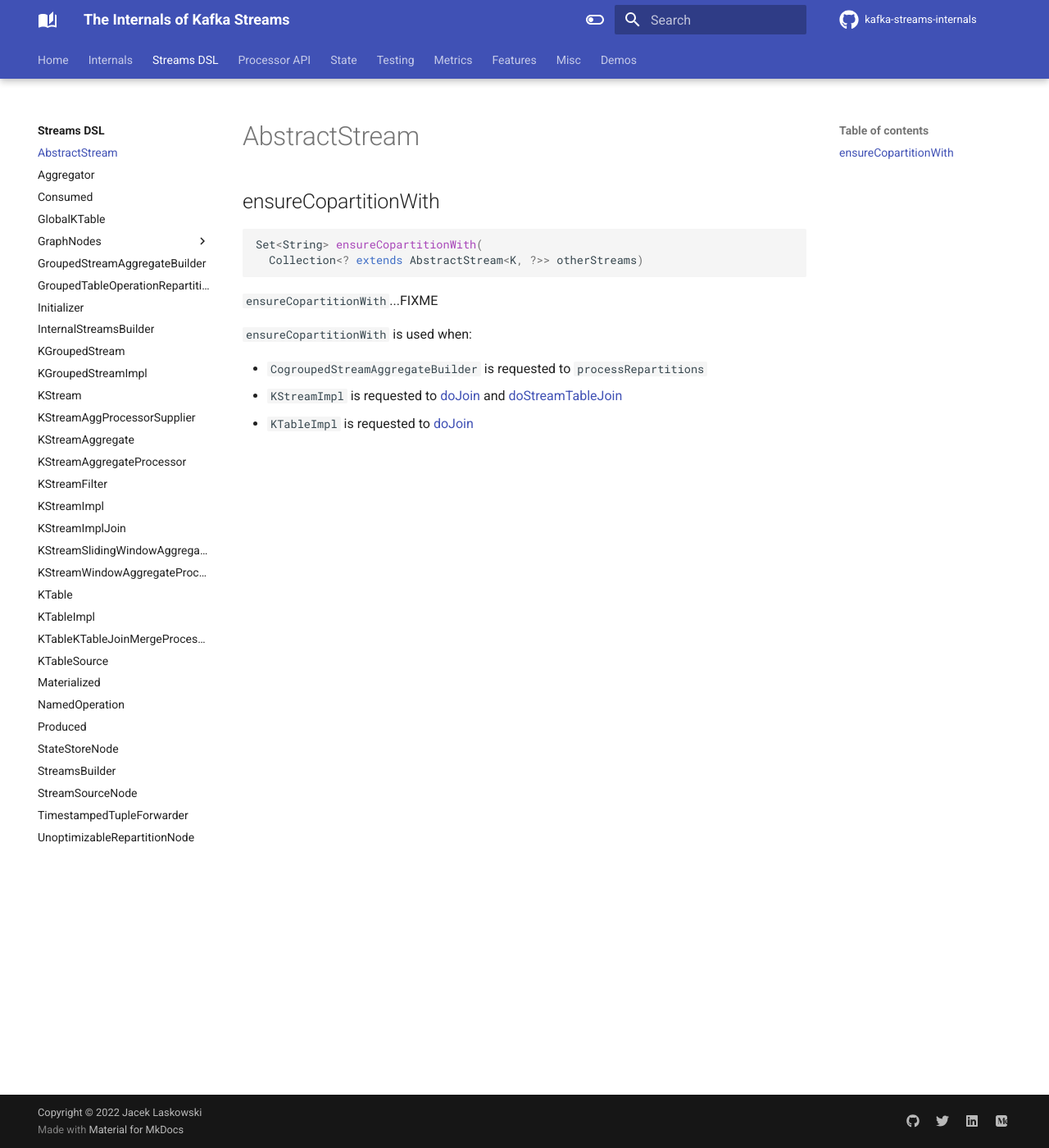
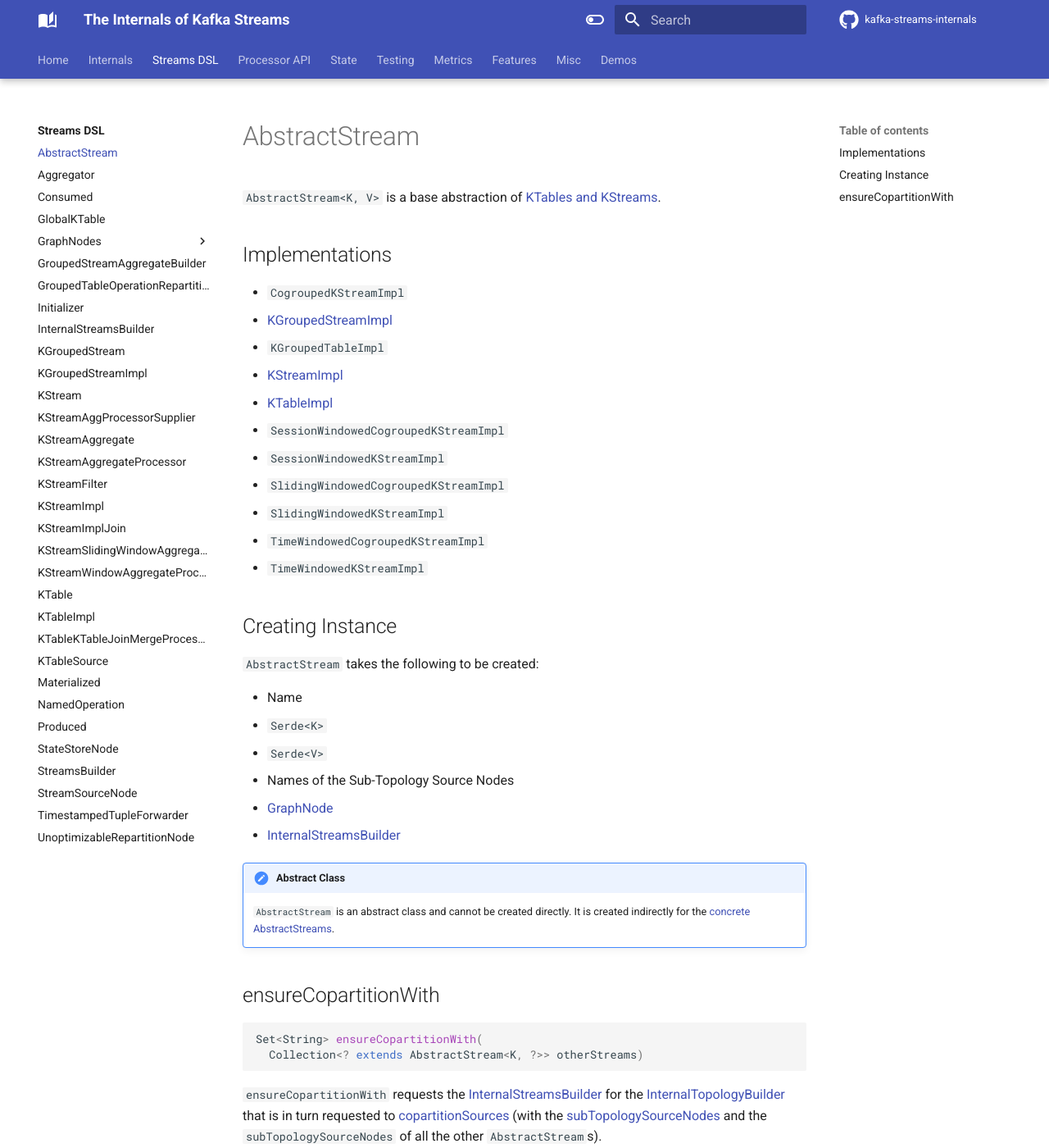
Before and after one commit to japila-books/kafka-streams-internals, an MkDocs documentation site: the page built from docs/kstream/AbstractStream.md, in a window 1280 px wide and 1400 px high. Shown: the whole window at 82% size. Built offline with MkDocs 1.6.1 and Material for MkDocs 9.7.7, drawn with Linux system fonts in a browser that asks for light colours; comment, search, counter and statistics services are not loaded; some of the changed text lies outside the part shown.

Commit message:
AbstractStream

````diff
--- a/docs/kstream/AbstractStream.md
+++ b/docs/kstream/AbstractStream.md
@@ -1,4 +1,34 @@
 # AbstractStream
+
+`AbstractStream<K, V>` is a base abstraction of [KTables and KStreams](#implementations).
+
+## Implementations
+
+* `CogroupedKStreamImpl`
+* [KGroupedStreamImpl](KGroupedStreamImpl.md)
+* `KGroupedTableImpl`
+* [KStreamImpl](KStreamImpl.md)
+* [KTableImpl](KTableImpl.md)
+* `SessionWindowedCogroupedKStreamImpl`
+* `SessionWindowedKStreamImpl`
+* `SlidingWindowedCogroupedKStreamImpl`
+* `SlidingWindowedKStreamImpl`
+* `TimeWindowedCogroupedKStreamImpl`
+* `TimeWindowedKStreamImpl`
+
+## Creating Instance
+
+`AbstractStream` takes the following to be created:
+
+* <span id="name"> Name
+* <span id="keySerde"> `Serde<K>`
+* <span id="valueSerde"> `Serde<V>`
+* <span id="subTopologySourceNodes"> Names of the Sub-Topology Source Nodes
+* <span id="graphNode"> [GraphNode](GraphNode.md)
+* <span id="builder"> [InternalStreamsBuilder](InternalStreamsBuilder.md)
+
+!!! note "Abstract Class"
+    `AbstractStream` is an abstract class and cannot be created directly. It is created indirectly for the [concrete AbstractStreams](#implementations).
 
 ## <span id="ensureCopartitionWith"> ensureCopartitionWith
 
@@ -7,7 +37,9 @@
   Collection<? extends AbstractStream<K, ?>> otherStreams)
 ```
 
-`ensureCopartitionWith`...FIXME
+`ensureCopartitionWith` requests the [InternalStreamsBuilder](#builder) for the [InternalTopologyBuilder](InternalStreamsBuilder.md#internalTopologyBuilder) that is in turn requested to [copartitionSources](InternalTopologyBuilder.md#copartitionSources) (with the [subTopologySourceNodes](#subTopologySourceNodes) and the `subTopologySourceNodes` of all the other `AbstractStream`s).
+
+`ensureCopartitionWith` returns the [subTopologySourceNodes](#subTopologySourceNodes) and the `subTopologySourceNodes` of all the other `AbstractStream`s.
 
 `ensureCopartitionWith` is used when:
 
````
Also changed, not shown: docs/kstream/index.md (+1 -1 lines).
